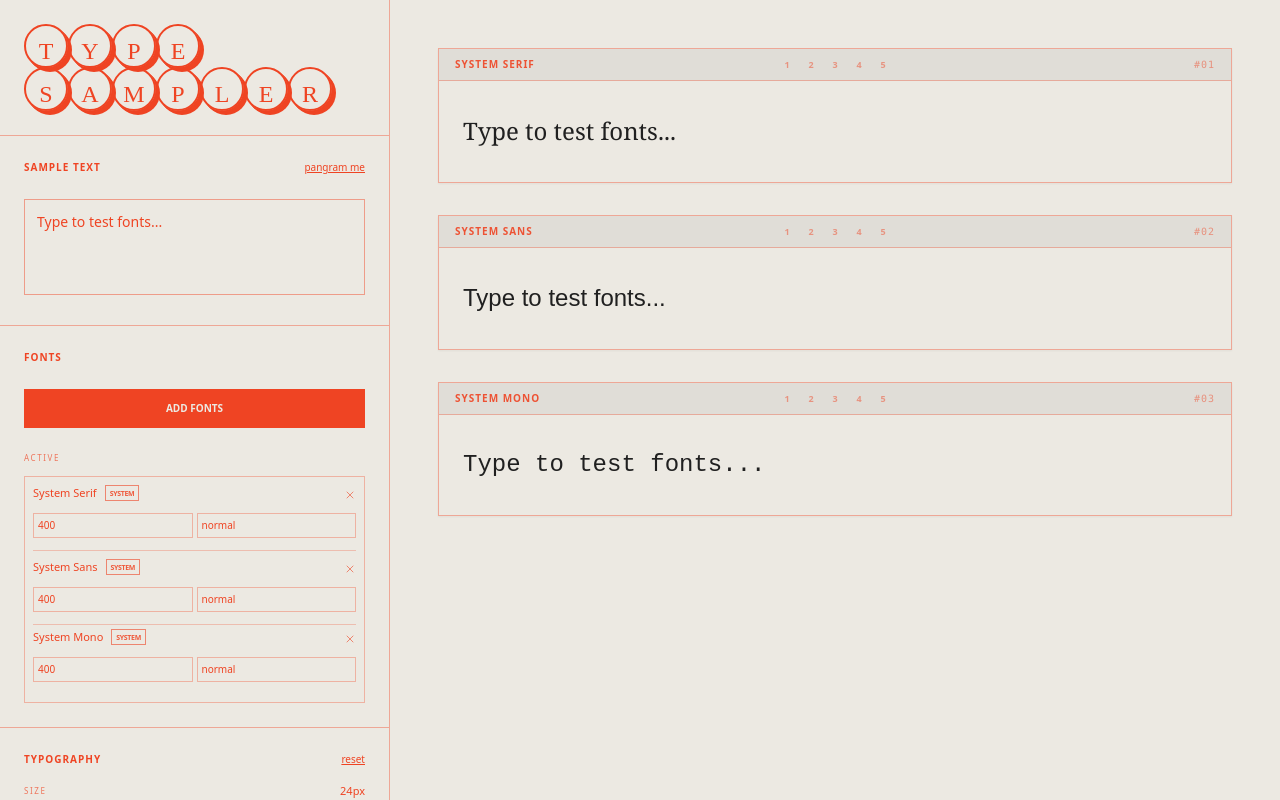
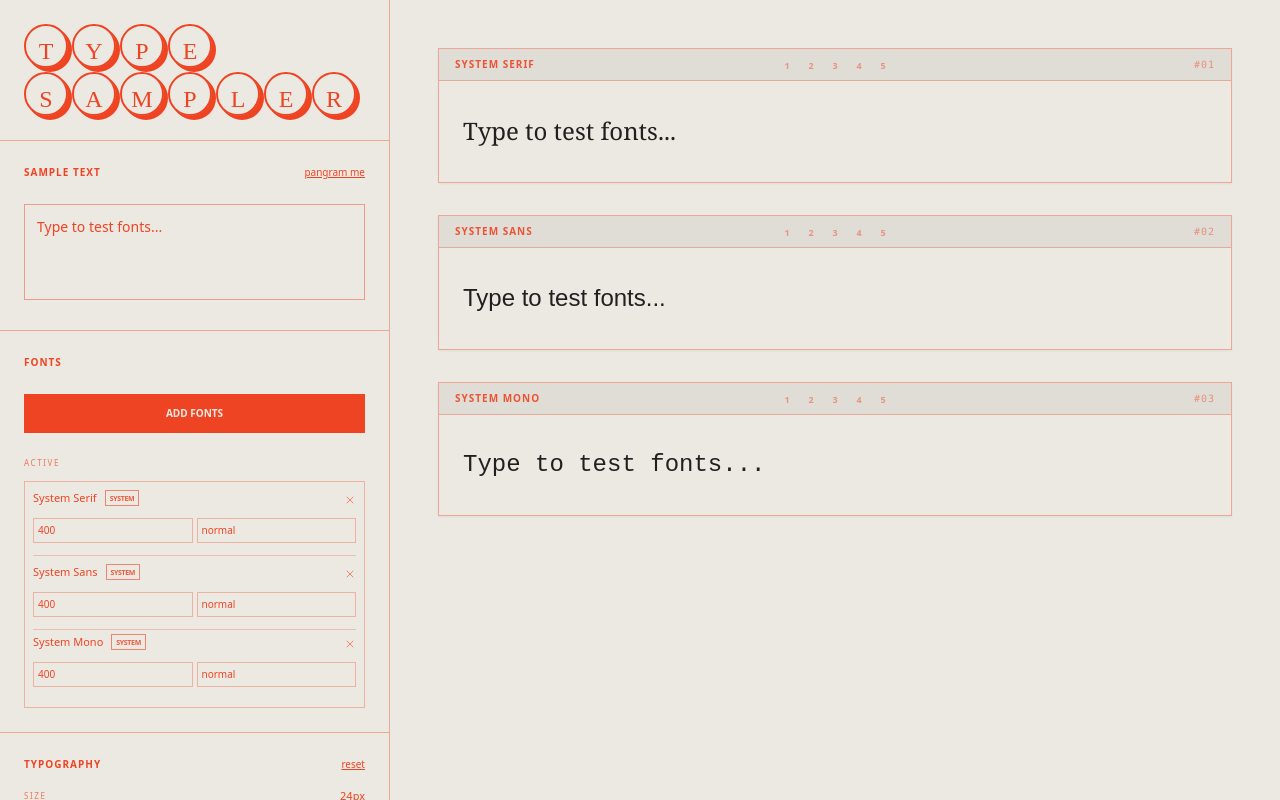
Before and after one commit to mmmmakes/TypeSampler, a React (Vite) app: page / in a window 1280 px wide. Built offline with nearby package versions, Linux system fonts and the light colour scheme; a web font is replaced by a local one.

Commit message:
Loosen title spacing and nudge rating digits down
Add a small gap between title circles and 4px between rows, and
bump rating buttons with pt-0.5 so the digits sit centered.

Co-Authored-By: Claude Opus 4.7 (1M context) <noreply@anthropic.com>

```diff
--- a/src/App.jsx
+++ b/src/App.jsx
@@ -657,7 +657,7 @@ export default function App() {
         </button>
         <div className="p-6 border-b color-transition" style={{ borderColor: `${accent}66` }}>
           <h1 aria-label="Type Sampler" style={{ color: accent, fontFamily: "'Cutive', serif" }}>
-            <span className="flex">
+            <span className="flex gap-1">
               {[
                 { char: "T", href: "https://abcdinamo.com/" },
                 { char: "Y", href: "https://lineto.com/typefaces" },
@@ -667,7 +667,7 @@ export default function App() {
                 <TitleLetter key={i} char={l.char} href={l.href} accent={accent} appBg={appBg} />
               ))}
             </span>
-            <span className="flex -mt-px">
+            <span className="flex gap-1 mt-1">
               {[
                 { char: "S", href: "https://klim.co.nz/fonts/" },
                 { char: "A", href: "https://okaytype.com/" },
@@ -978,7 +978,7 @@ export default function App() {
                         <button
                           key={val}
                           onClick={() => handleRate(font.id, val)}
-                          className="relative w-5 h-5 flex items-center justify-center text-[9px] font-bold leading-none transition-all hover:scale-110"
+                          className="relative w-5 h-5 flex items-center justify-center text-[9px] font-bold leading-none transition-all hover:scale-110 pt-0.5"
                         >
                           {currentRating === val && (
                             <motion.div
```
